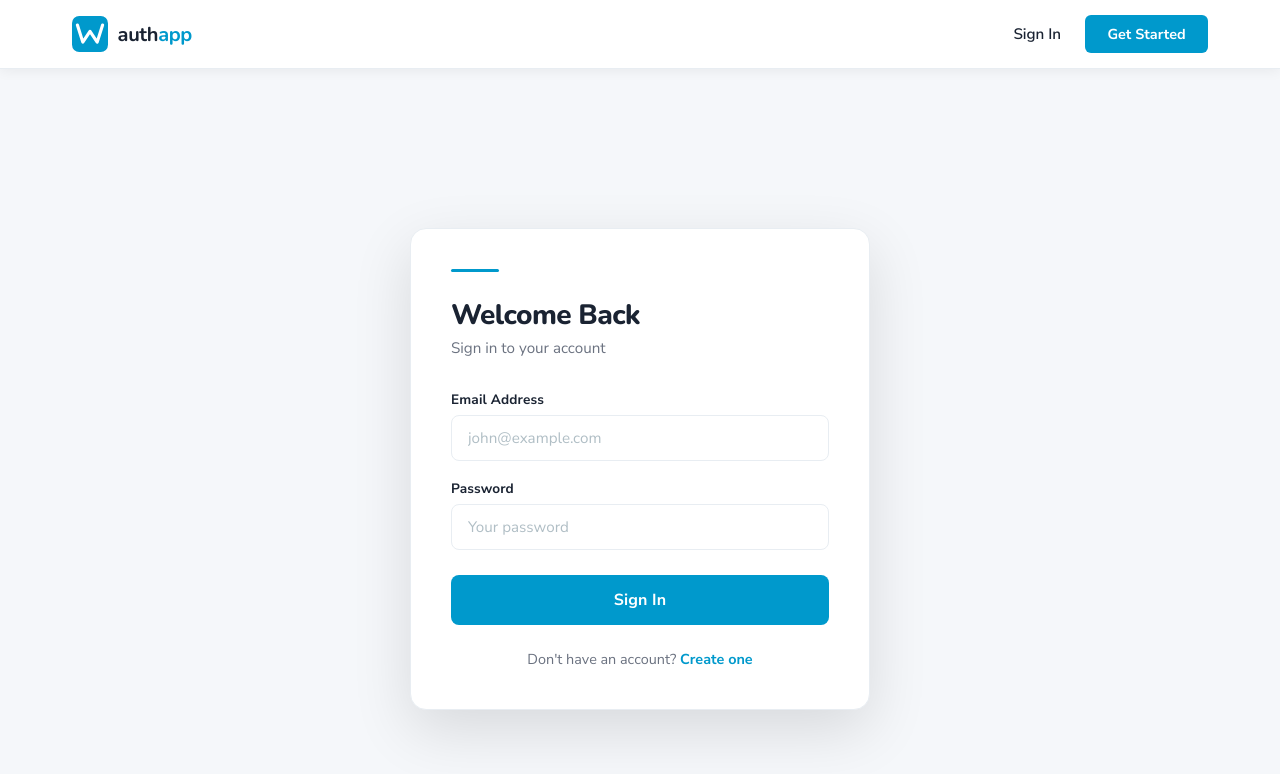
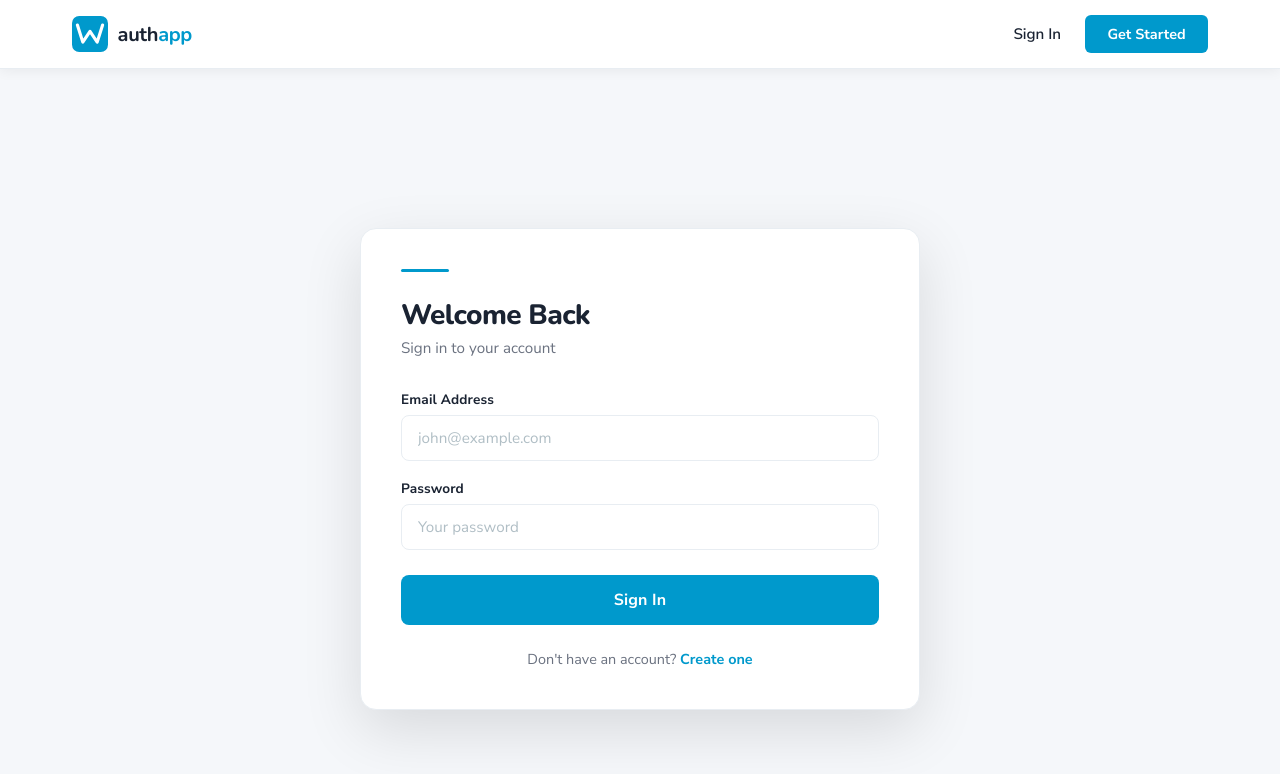
Before and after one commit to Nvhuma/Auth-assessment, a React app in the folder frontend/: page /login in a window 1280 px wide. Shown: the top 774 px of the page. Built offline with nearby package versions, Linux system fonts and the light colour scheme; the HTML template or start-up script is replaced by a standard one.

Commit message:
fix(frontend): increase auth card width so name fields don't overflow

```diff
--- a/frontend/src/pages/Auth.module.css
+++ b/frontend/src/pages/Auth.module.css
@@ -15,7 +15,7 @@
   border-radius: var(--radius-lg);
   padding: 2.5rem;
   width: 100%;
-  max-width: 460px;
+  max-width: 560px;
   box-shadow: var(--shadow-lg);
   border: 1px solid var(--grey-mid);
 }
```
